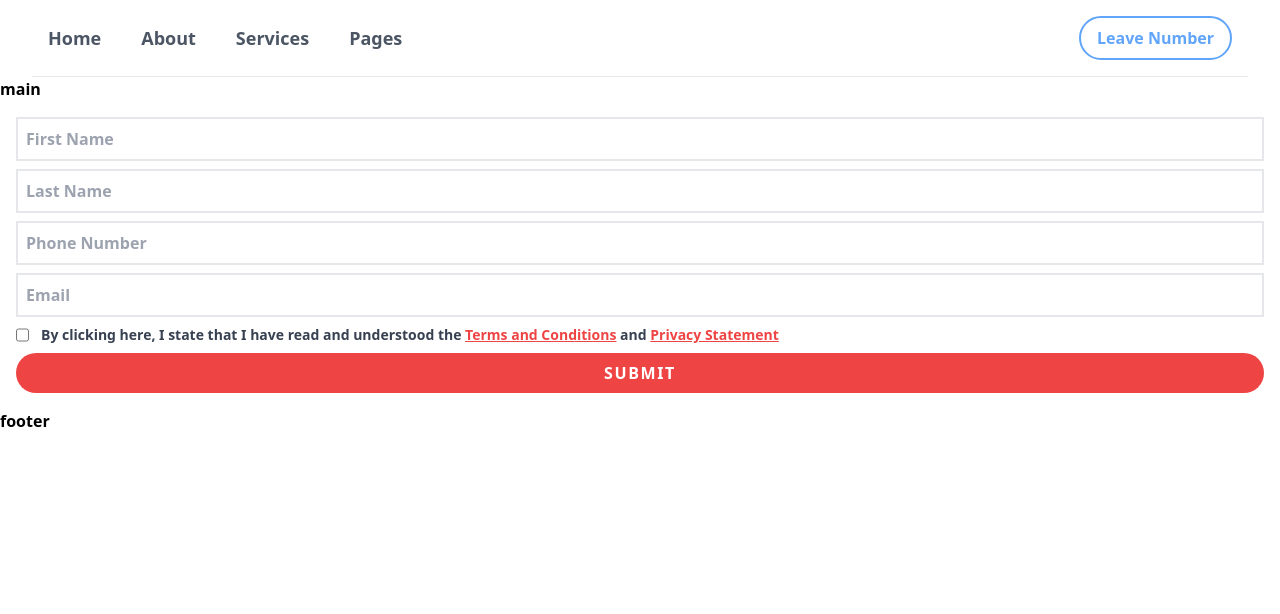
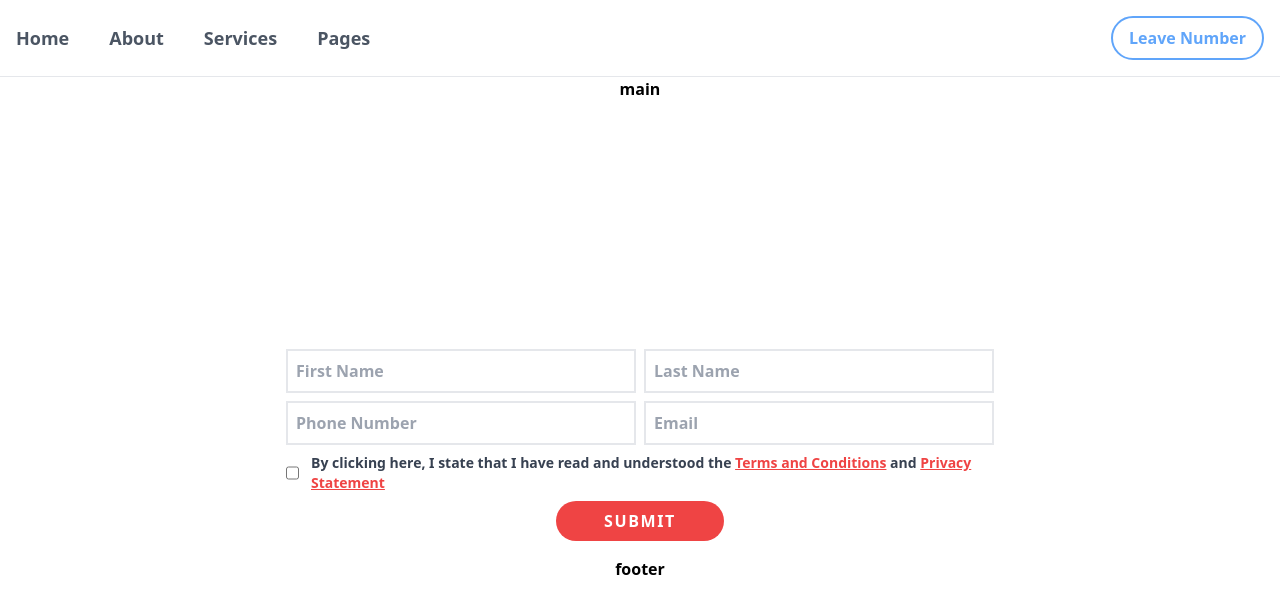
Before and after one commit to kmk00/landing-page, a React (Vite) app: page / in a window 1280 px wide. Shown: the top 614 px of the page. Built offline with nearby package versions, Linux system fonts and the light colour scheme.

Commit message:
Style form

```diff
--- a/src/App.jsx
+++ b/src/App.jsx
@@ -4,7 +4,7 @@ import Header from './components/Header';
 import Main from './components/Main';
 function App() {
   return (
-    <div>
+    <div className="flex flex-col items-center">
       <Header />
       <Main />
       <Form />
--- a/src/components/Form.jsx
+++ b/src/components/Form.jsx
@@ -1,31 +1,39 @@
 function Form() {
   return (
-    <form className="flex flex-col gap-2 p-4">
+    <form className="flex flex-col sm:grid md:grid-cols-2 items-center max-w-[740px] gap-2 p-4">
+      <div className="w-full">
         <input
           required
-        className="border-2 p-2 focus:border-blue-500 outline-none"
+          className="border-2 p-2 w-full focus:border-blue-500 outline-none"
           type="text"
           placeholder="First Name"
         ></input>
+      </div>
+      <div className="w-full">
         <input
           required
-        className="border-2 p-2 focus:border-blue-500 outline-none"
+          className="border-2 p-2 w-full  focus:border-blue-500 outline-none"
           type="text"
           placeholder="Last Name"
         ></input>
+      </div>
+      <div className="w-full">
         <input
           required
-        className="border-2 p-2 focus:border-blue-500 outline-none"
+          className="border-2 p-2 w-full focus:border-blue-500 outline-none"
           type="tel"
           placeholder="Phone Number"
         ></input>
+      </div>
+      <div className="w-full">
         <input
           required
-        className="border-2 p-2 focus:border-blue-500 outline-none"
+          className="border-2 p-2 w-full focus:border-blue-500 outline-none"
           type="email"
           placeholder="Email"
         ></input>
-      <div className="flex gap-3">
+      </div>
+      <div className="flex col-span-2 gap-3">
         <input
           required
           className="border-2 p-2 focus:border-blue-500 outline-none"
@@ -45,7 +53,7 @@ function Form() {
           </a>
         </label>
       </div>
-      <button className="bg-red-500 py-2 text-white tracking-widest rounded-full">
+      <button className="bg-red-500 py-2 text-white col-span-2 mx-auto px-12 tracking-widest rounded-full">
         SUBMIT
       </button>
     </form>
--- a/src/components/Header.jsx
+++ b/src/components/Header.jsx
@@ -2,7 +2,7 @@ import Navigation from './Navigation';
 
 function Header() {
   return (
-    <header className="flex p-4 gap-4 justify-between items-center md:mx-8 border-b border-gray-200">
+    <header className="flex p-4 w-full gap-4 justify-between items-center md:mx-8 border-b border-gray-200">
       <Navigation />
       <button className="text-blue-400 border border-2 border-blue-400 px-4 py-2 rounded-3xl hover:scale-105">
         Leave Number
--- a/src/components/Main.jsx
+++ b/src/components/Main.jsx
@@ -1,5 +1,5 @@
 function Main() {
-  return <main>main</main>;
+  return <main className="h-64">main</main>;
 }
 
 export default Main;
```
Lines whose indentation alone changed are shown as unchanged.
